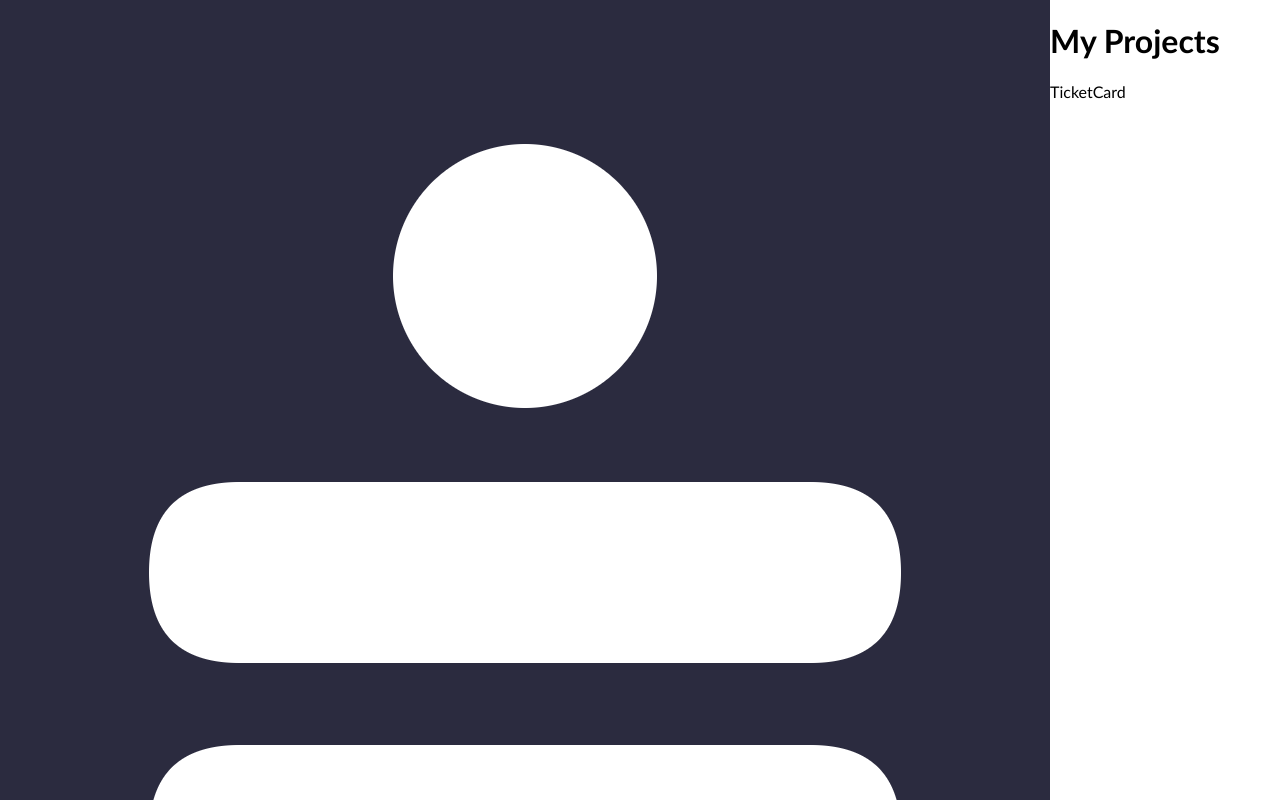
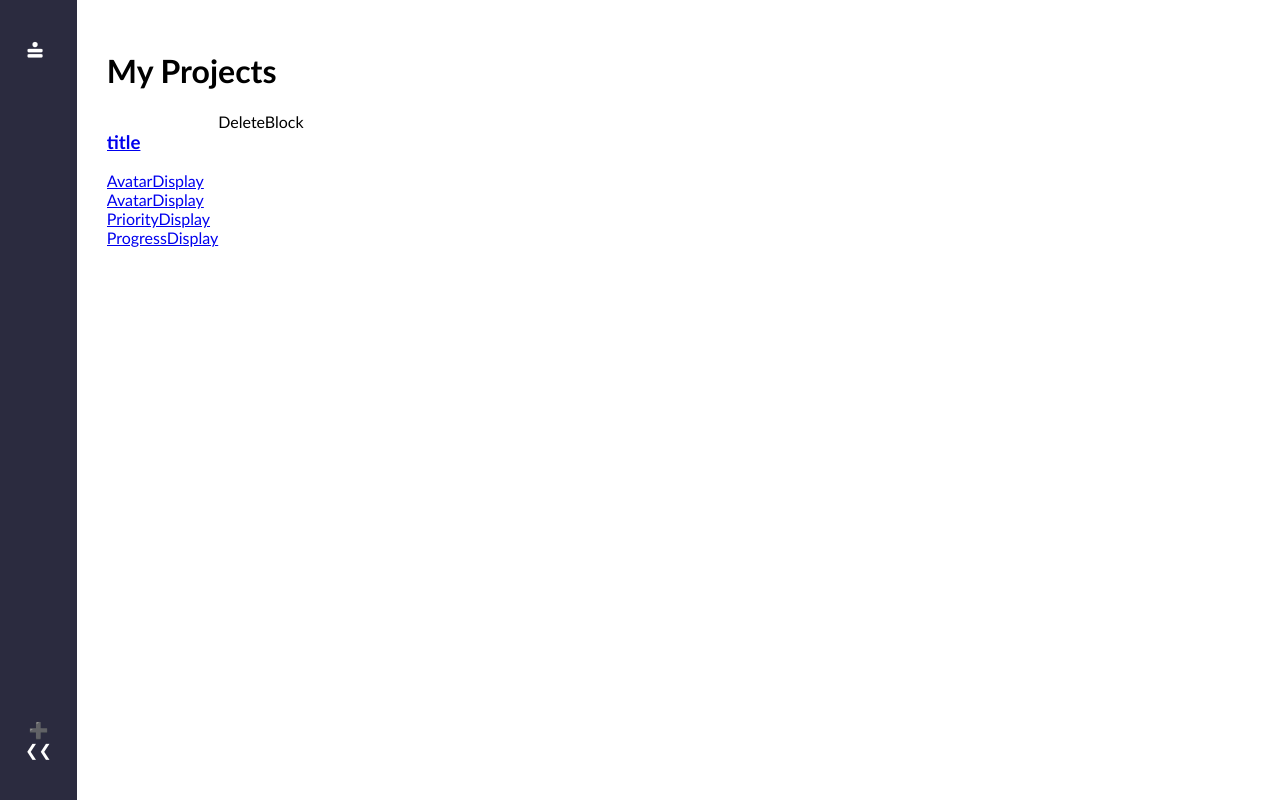
Before and after one commit to TartCodes/monday-clone, a React (Create React App) app: page / in a window 1280 px wide. Shown: the top 802 px of the page. Built offline with nearby package versions, Linux system fonts and the light colour scheme.

Commit message:
link added

```diff
--- a/src/components/Nav.js
+++ b/src/components/Nav.js
@@ -9,9 +9,9 @@ const Nav = () => {
       <div className="logo-container">
         <img src={logo} alt="logo" />
       </div>
-      <div className='controls-container'>
-        <div className='icon' onClick={() => navigate('/ticket')}>➕</div>
-        <div className='icon' onClick={() => navigate('/')}>❮❮</div>
+      <div className="controls-container">
+        <div className="icon" onClick={() => navigate('/ticket')}>➕</div>
+        <div className="icon" onClick={() => navigate('/')}>❮❮</div>
       </div>
     </nav>
   );
--- a/src/components/TicketCard.js
+++ b/src/components/TicketCard.js
@@ -1,8 +1,23 @@
-
+import { Link } from 'react-router-dom' //allows you to link to other pages
+import AvatarDisplay from './AvatarDisplay'
+import StatusDisplay from './AvatarDisplay'
+import PriorityDisplay from './PriorityDisplay'
+import ProgressDisplay from './ProgressDisplay'
+import DeleteBlock from './DeleteBlock'
 
 const TicketCard = () => {
   return (
-    <div>TicketCard</div>
+    <div className="ticket-card">
+      <div className='ticket-color'></div>
+      <Link>
+        <h3>title</h3>
+        <AvatarDisplay />
+        <StatusDisplay />
+        <PriorityDisplay />
+        <ProgressDisplay />
+      </Link>
+      <DeleteBlock />
+    </div>
   )
 }
 
--- a/src/index.css
+++ b/src/index.css
@@ -7,12 +7,13 @@ html, body {
 .app {
     display: flex;
 }
+
 /* ---- Nav ---- */
 
 nav {
     height: 100vh;
-    background-color: rgb(43,43,63);
-    color: rgb (255,255,255);
+    background-color: rgb(43, 43, 63);
+    color: rgb(255,255,255);
     text-align: center;
     display: flex;
     flex-direction: column;
@@ -21,15 +22,34 @@ nav {
 
   nav .logo-container,
   nav .controls-container {
-    padding: 48px 25px;
+    padding: 40px 25px;
     display: flex;
     flex-direction: column;
   }
 
-nav .controls-container {
+  nav .logo-container img {
     width: 20px;
   }
 
   nav .icon {
-    color: rbg(255,255,255);
+    color: rgb(255,255,255);
   }
+
+  /* ---- Dashboard ---- */
+
+  .dashboard {
+    padding: 30px;
+    width: 100%;
+  }
+
+  .dashboard .ticket-container {
+    height: 80vh;
+    overflow: scroll;
+  }
+
+   /* ---- TicketCard ---- */
+
+  .ticket-card {
+    display: flex;
+    width: 100%;
+   }
```
Lines whose indentation alone changed are shown as unchanged.
